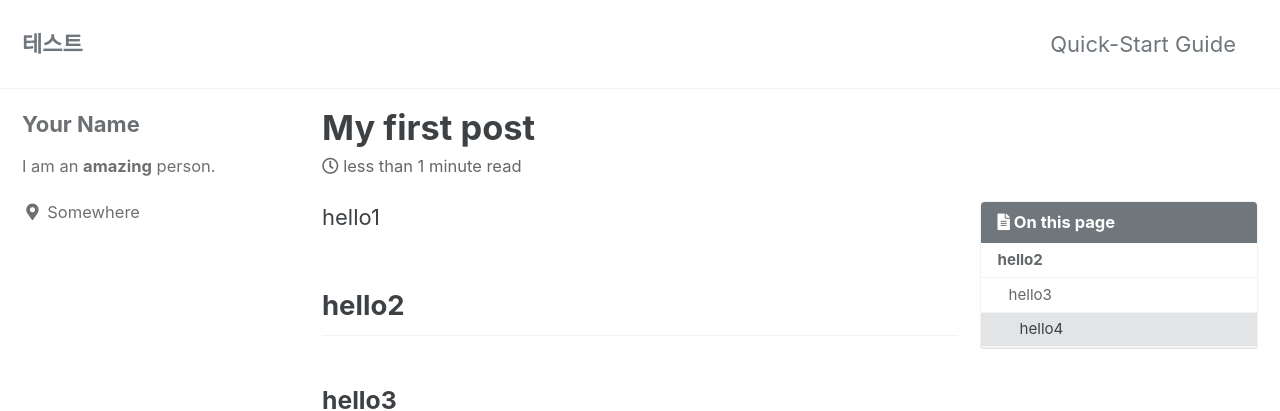
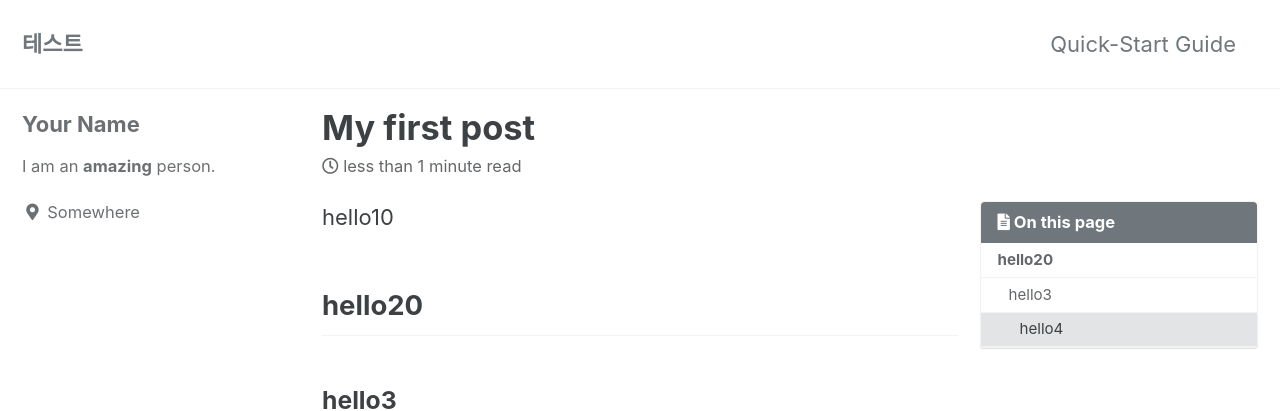
Before and after one commit to aiwizard/aiwizard.github.io, a Jekyll site: the page built from _posts/2020-10-06-blog-start.md, in a window 1280 px wide. Shown: the top 411 px of the page. Built offline with Jekyll 4.4.1, drawn with Linux system fonts in a browser that asks for light colours; cached includes are drawn as plain includes.

Commit message:
updates layout text

```diff
--- a/_posts/2020-10-06-blog-start.md
+++ b/_posts/2020-10-06-blog-start.md
@@ -7,9 +7,9 @@ tag :
 toc : true
 ---
 
-hello1
+hello10
 
-## hello2
+## hello20
 
 ### hello3
 
```
